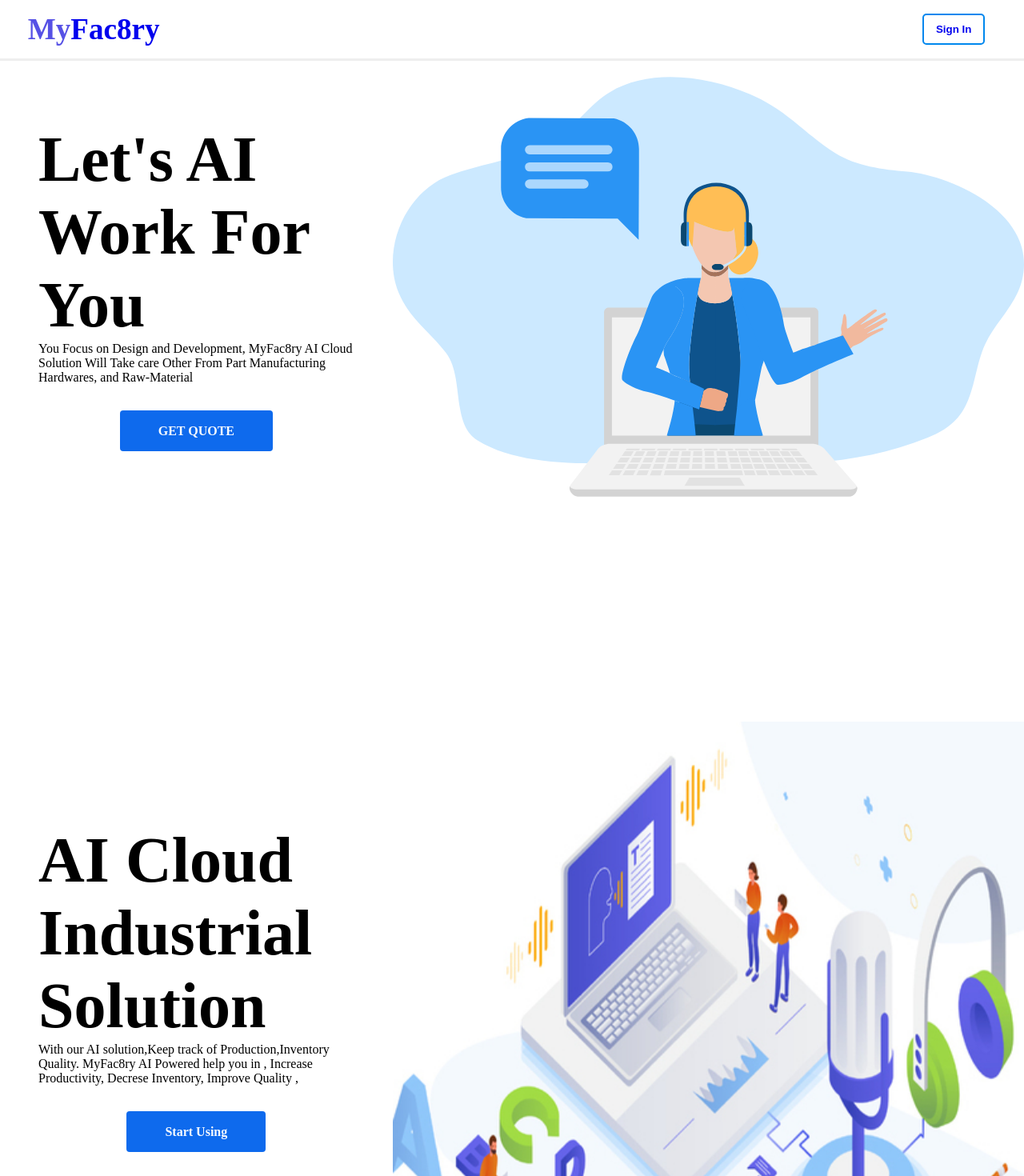
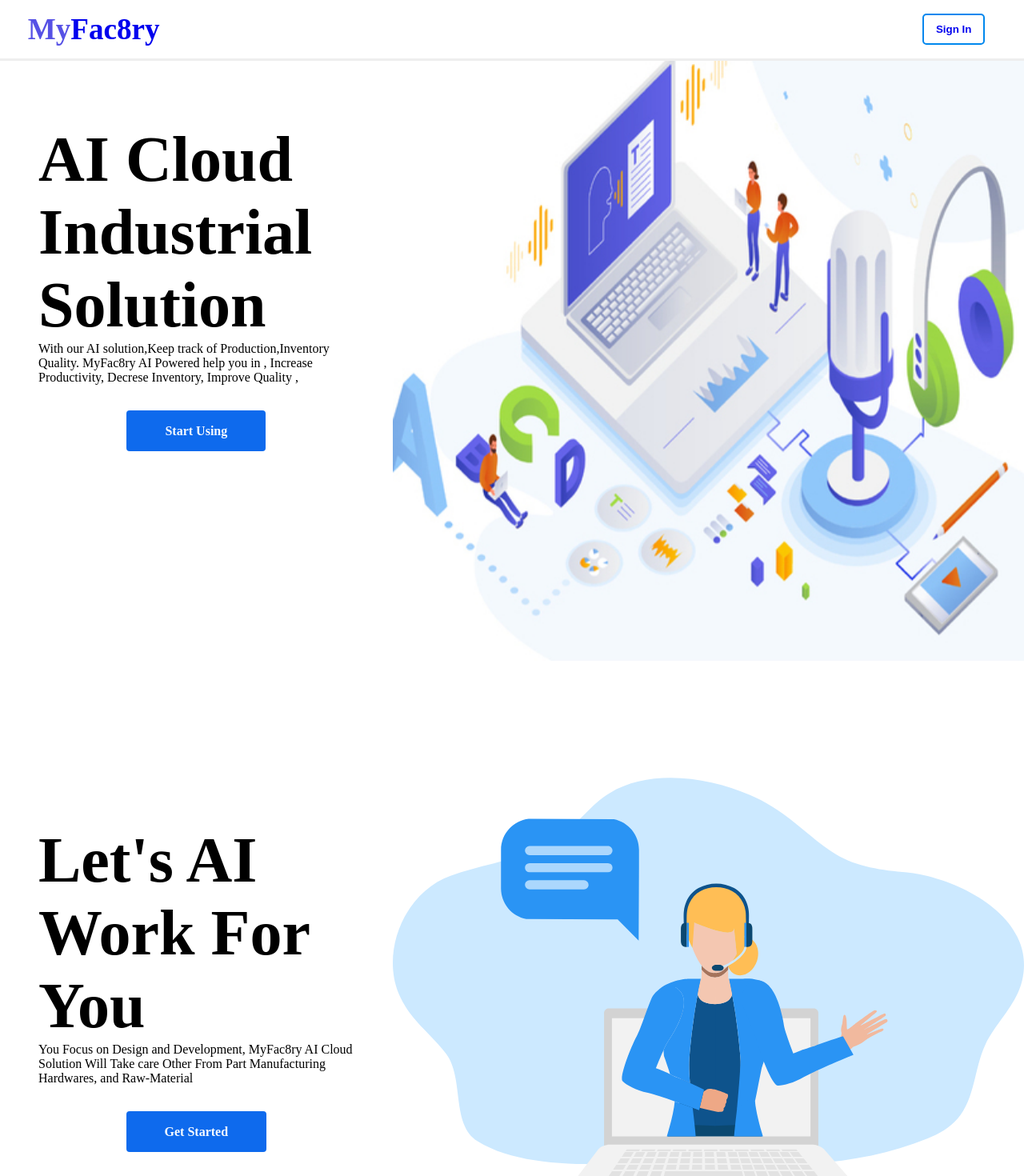
Before and after one commit to RstTiwari/myfac8ryfrontend, a React (Create React App) app: page / in a window 1280 px wide. Shown: the top 1470 px of the page at 80% size. Built offline with nearby package versions, Linux system fonts and the light colour scheme.

Commit message:
added minor Changes

```diff
--- a/src/API/env.js
+++ b/src/API/env.js
@@ -3,7 +3,7 @@ let prod = true
 export const env = ()=>{
     let url = ""
     if(prod){
-       url = "http://170.64.178.125/api/";
+       url = "http://83.229.39.227/";
     }else{
         url = "http://localhost:4000/";
     }
--- a/src/Home.js
+++ b/src/Home.js
@@ -11,8 +11,8 @@ const Home = () => {
     <div>
       <>
         <Header />
+        <Hero />
         <Homedisplay />
-        <Hero />
         <Turbocharge />
       </>
     </div>
--- a/src/component/Header/Header.js
+++ b/src/component/Header/Header.js
@@ -69,7 +69,7 @@ const Header = () => {
           ) : (
             <>
               <button>
-                <a href="/signin">Sign In</a>
+                <a href="/">Sign In</a>
               </button>
               <div className="signin__button__mobile">
                 <a href="/signin">
--- a/src/component/homedispaly/Homedisplay.js
+++ b/src/component/homedispaly/Homedisplay.js
@@ -26,7 +26,7 @@ return (
           <div className="quotation_button">
             <div className="hero__landing__logo">
               <a href="/customerarea" className="instant__quote__button">
-                GET QUOTE
+                Get Started
               </a>
             </div>
             {/* <div>
```
